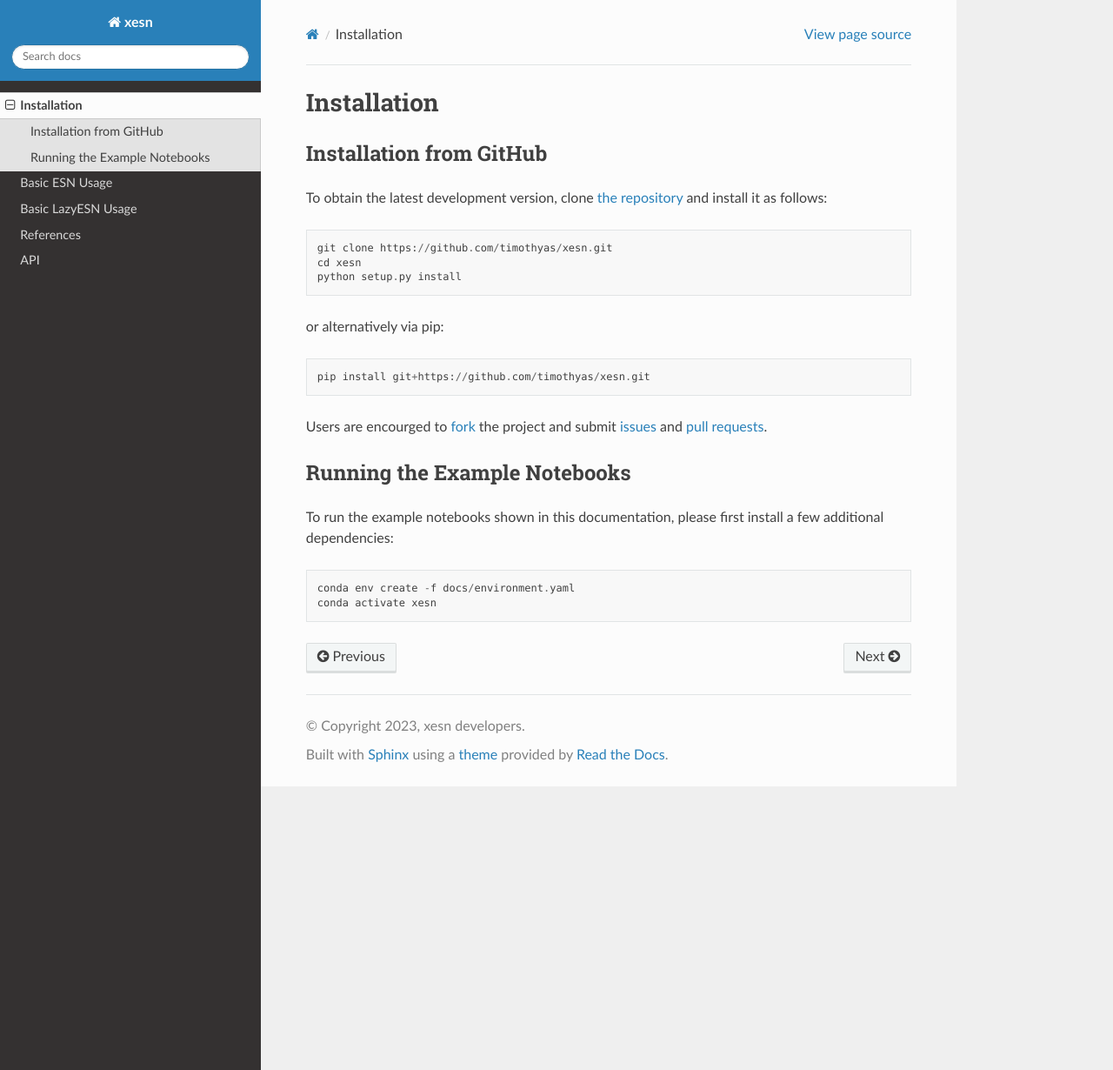
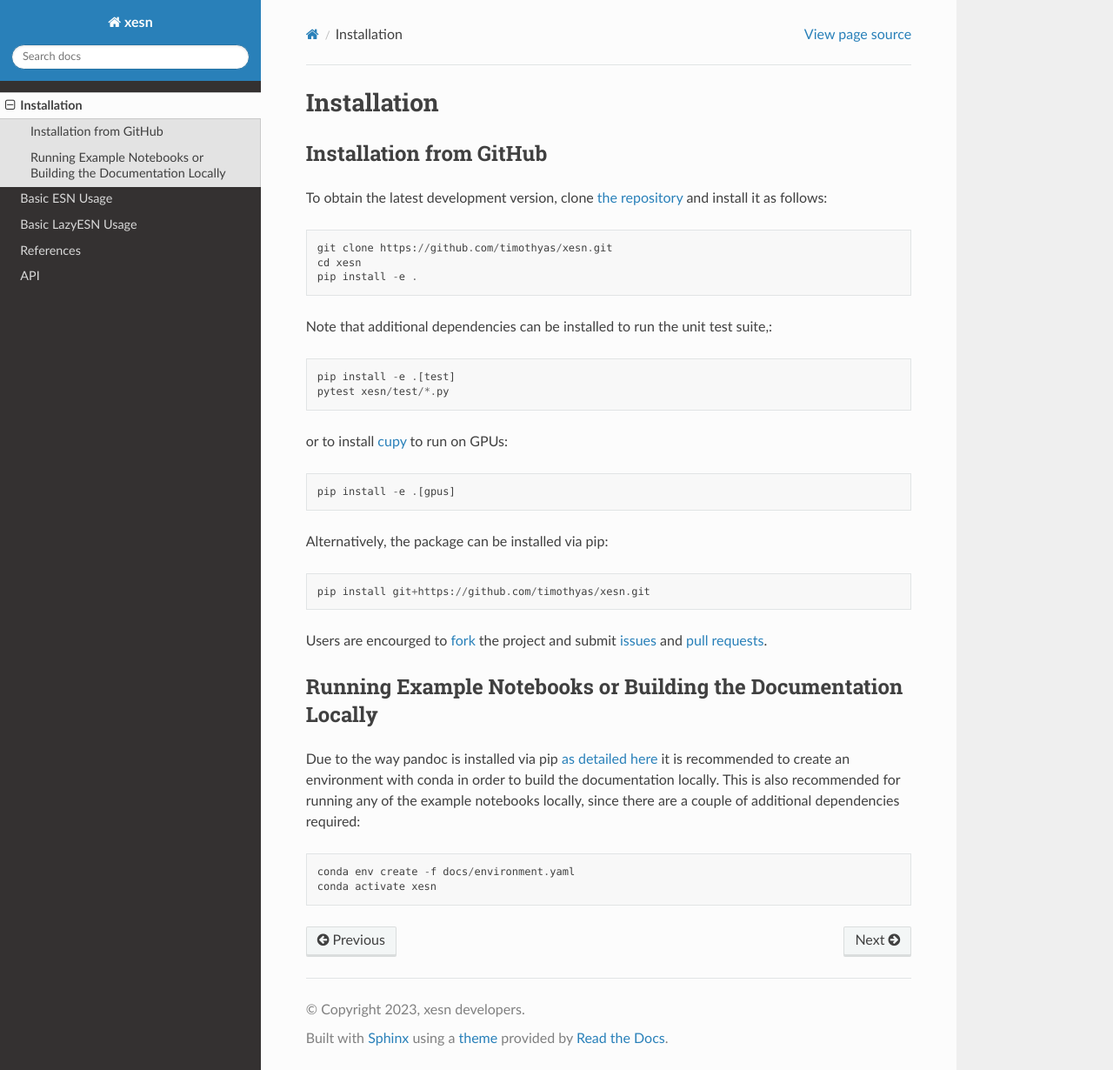
Before and after one commit to timothyas/xesn, a Sphinx documentation site: the page built from docs/installation.rst, in a window 1280 px wide and 1230 px high. Shown: the whole window at 87% size. Built offline with Sphinx 7.4.7 and the Read the Docs theme 2.0.0, drawn with Linux system fonts in a browser that asks for light colours.

Commit message:
tested local install

```diff
--- a/docs/installation.rst
+++ b/docs/installation.rst
@@ -10,9 +10,18 @@ and install it as follows::
 
     git clone https://github.com/timothyas/xesn.git
     cd xesn
-    python setup.py install
+    pip install -e .
 
-or alternatively via pip::
+Note that additional dependencies can be installed to run the unit test suite,::
+
+    pip install -e .[test]
+    pytest xesn/test/*.py
+
+or to install `cupy <https://cupy.dev/>`_ to run on GPUs::
+
+    pip install -e .[gpus]
+
+Alternatively, the package can be installed via pip::
 
     pip install git+https://github.com/timothyas/xesn.git
 
@@ -22,11 +31,15 @@ the project and submit
 and
 `pull requests <https://github.com/timothyas/xesn/pulls>`_.
 
-Running the Example Notebooks
-=============================
+Running Example Notebooks or Building the Documentation Locally
+===============================================================
 
-To run the example notebooks shown in this documentation, please first install a
-few additional dependencies::
+Due to the way pandoc is installed via pip `as detailed here
+<https://stackoverflow.com/a/71585691>`_
+it is recommended to create an environment with conda in order to build the
+documentation locally.
+This is also recommended for running any of the example notebooks locally, since
+there are a couple of additional dependencies required::
 
     conda env create -f docs/environment.yaml
     conda activate xesn
--- a/pyproject.toml
+++ b/pyproject.toml
@@ -9,15 +9,12 @@ license = {file = "LICENSE.txt"}
 readme = "README.md"
 requires-python = ">=3.9"
 dependencies = [
-    "numpy", "scipy", "xarray", "dask[complete]", "zarr", "smt>=2.0.1",
+    "numpy", "scipy", "xarray", "dask[complete]", "zarr", "smt>=2.0.1", "matplotlib"
 ]
 
 [project.optional-dependencies]
 test = [
     "pytest", "coverage",
-]
-docs = [
-    "sphinx", "sphinx_rtd_theme", "nbsphinx"
 ]
 gpus = [
     "cupy"
```
